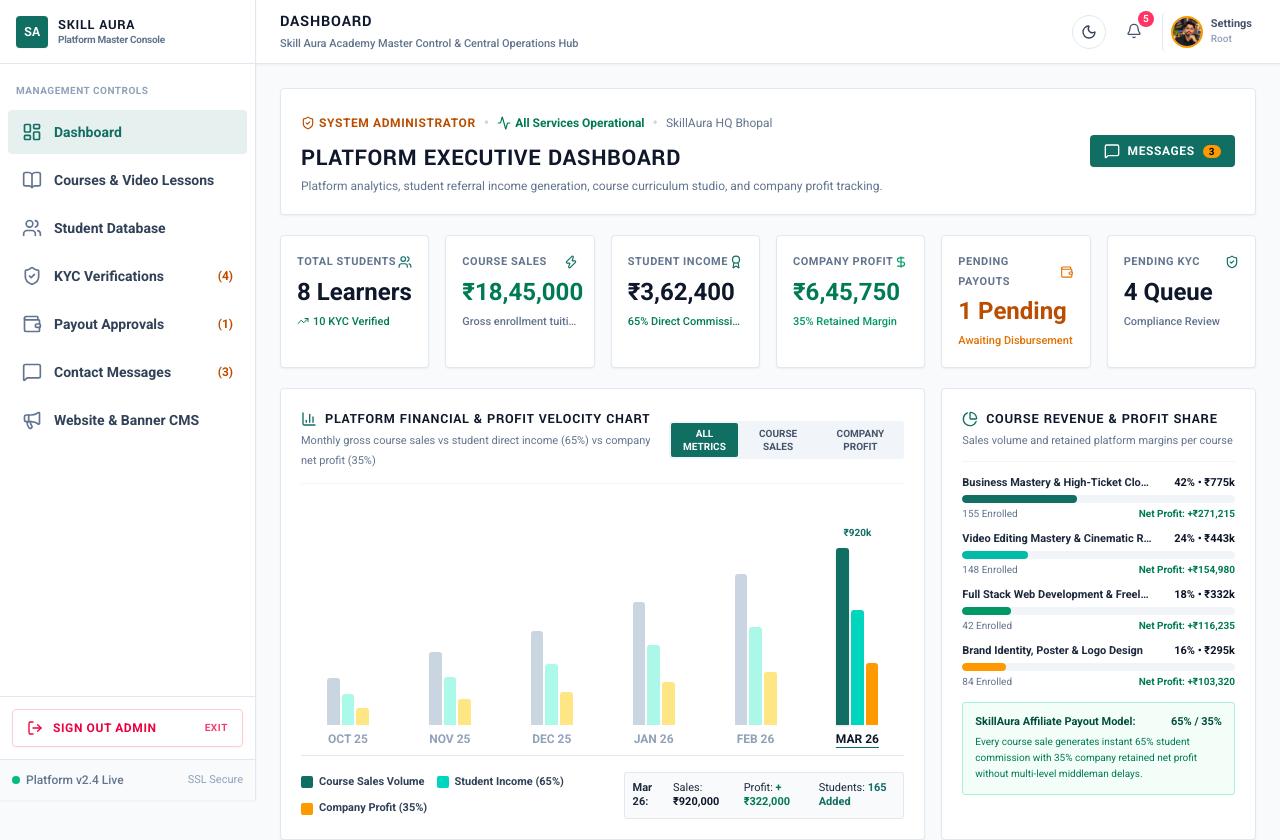
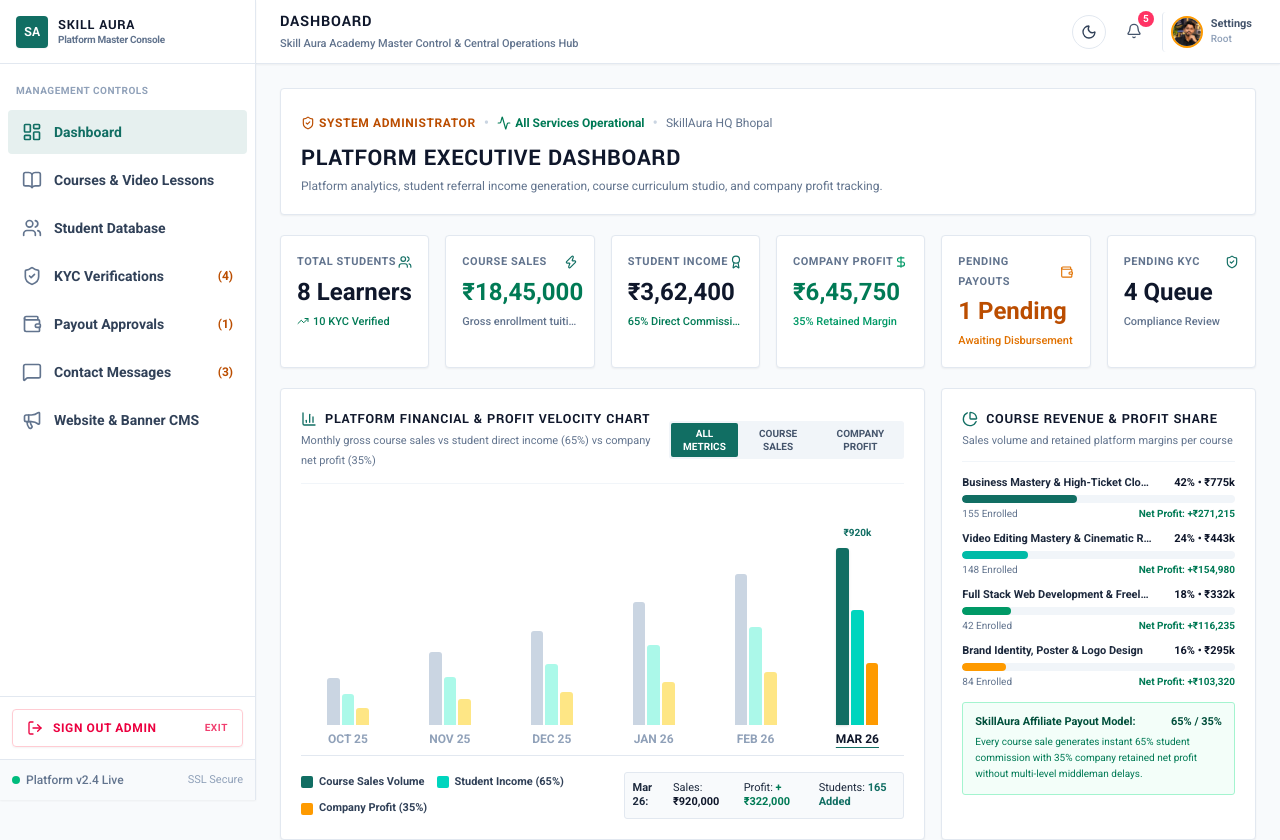
Before and after one commit to budhya2024/skillaura-academy, a Next.js app: page /super-admin in a window 1280 px wide. Shown: the top 840 px of the page. Built offline with nearby package versions, Linux system fonts and the light colour scheme.

Commit message:
Remove Contact Inquiries & SMS button from Super Admin overview banner

```diff
--- a/components/super-admin/SuperAdminOverview.tsx
+++ b/components/super-admin/SuperAdminOverview.tsx
@@ -29,12 +29,10 @@ import {
   DollarSign,
   UserCheck,
   ArrowUpRight,
-  MessageSquare,
 } from "lucide-react";
 import { SuperAdminTab } from "./SuperAdminSidebar";
 import { MOCK_PAYOUTS, MOCK_LEADERBOARD } from "../../lib/networkData";
 import { getKycRecords, KycRecord } from "../../lib/kycData";
-import { getContactInquiries } from "../../lib/contactData";
 
 interface SuperAdminOverviewProps {
   onNavigate: (tab: SuperAdminTab) => void;
@@ -203,23 +201,18 @@ export default function SuperAdminOverview({
   totalCourses,
 }: SuperAdminOverviewProps) {
   const [kycList, setKycList] = useState<KycRecord[]>([]);
-  const [unreadInquiriesCount, setUnreadInquiriesCount] = useState<number>(0);
   const [selectedMonthIndex, setSelectedMonthIndex] = useState<number>(MONTHLY_CHART_DATA.length - 1);
   const [chartMetric, setChartMetric] = useState<"all" | "sales" | "profit">("all");
 
   useEffect(() => {
     const refreshData = () => {
       setKycList(getKycRecords());
-      const inqs = getContactInquiries();
-      setUnreadInquiriesCount(inqs.filter((i) => i.status === "unread").length);
     };
     refreshData();
     window.addEventListener("skillaura_kyc_updated", refreshData);
-    window.addEventListener("skillaura_inquiries_updated", refreshData);
     window.addEventListener("storage", refreshData);
     return () => {
       window.removeEventListener("skillaura_kyc_updated", refreshData);
-      window.removeEventListener("skillaura_inquiries_updated", refreshData);
       window.removeEventListener("storage", refreshData);
     };
   }, []);
@@ -258,22 +251,6 @@ export default function SuperAdminOverview({
             <p className="text-xs text-slate-500 dark:text-slate-400 max-w-2xl">
               Platform analytics, student referral income generation, course curriculum studio, and company profit tracking.
             </p>
-          </div>
-
-          <div className="flex items-center gap-2 self-start lg:self-auto shrink-0">
-            <button
-              onClick={() => onNavigate("inquiries")}
-              className="px-3.5 py-2 bg-[#116E63] hover:bg-[#0c5c53] dark:bg-emerald-600 dark:hover:bg-emerald-500 text-white text-xs font-bold uppercase tracking-wider rounded-[4px] flex items-center gap-2 cursor-pointer shadow-xs transition-colors"
-              title="Open Contact Messages"
-            >
-              <MessageSquare className="w-4 h-4" />
-              <span>Messages</span>
-              {unreadInquiriesCount > 0 && (
-                <span className="px-1.5 py-0.2 bg-amber-500 text-slate-950 rounded-full font-mono font-bold text-[10px]">
-                  {unreadInquiriesCount}
-                </span>
-              )}
-            </button>
           </div>
         </div>
       </div>
```
